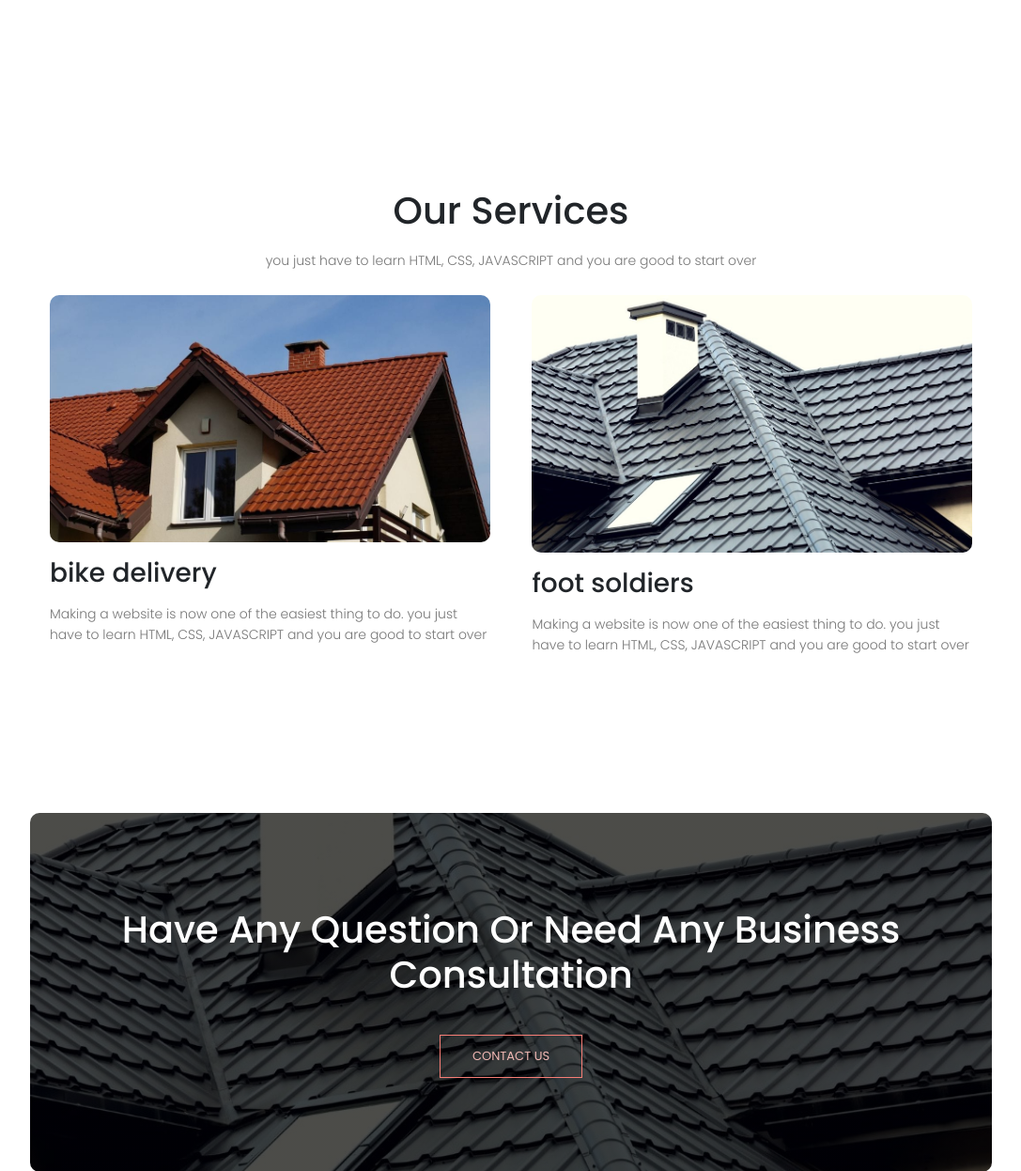
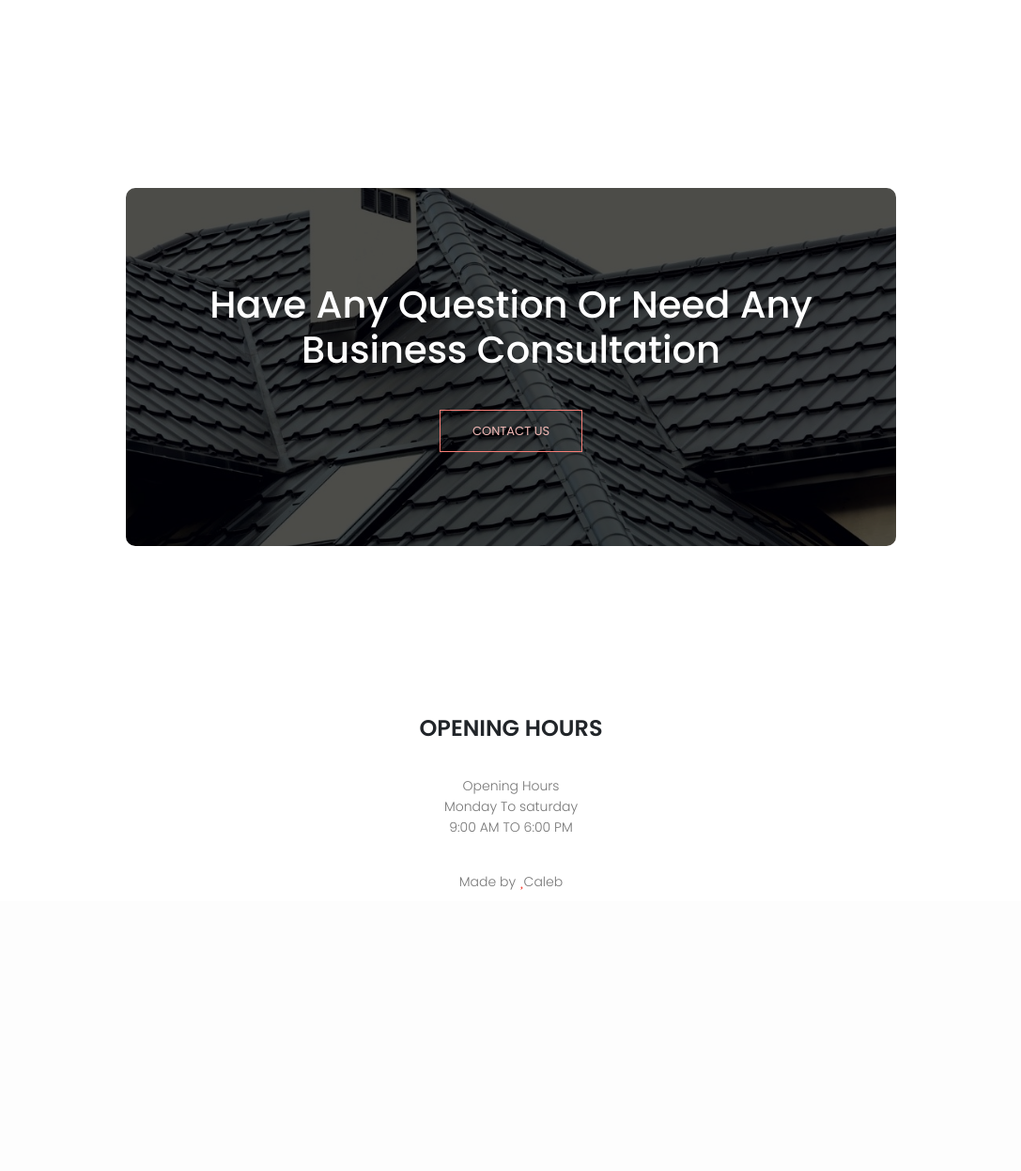
Before and after one commit to DevRealmKe/AspenMabatiKe, a Django app: page /aboutus/ in a window 1280 px wide. Shown: the part 638-1884 px from the top of the page at 94% size, without its empty margins (96-1183 px from the left). After the commit the page ends 1585 px from the top, so only its background shows below. Run offline with Django 4.2, Linux system fonts and the light colour scheme; some libraries are stand-ins or nearby versions.

Commit message:
Update AboutUs.html

```diff
--- a/Homeapp/templates/Homeapp/AboutUs.html
+++ b/Homeapp/templates/Homeapp/AboutUs.html
@@ -18,30 +18,6 @@
 
         </div>
 
-    </section>
-
-    <!-------- Services ------->
-
-    <section class="services">
-        <h1>Our Services</h1>
-        <p>you just have to learn HTML, CSS, JAVASCRIPT and you are good to start over</p>
-
-        <div class="row">
-            <div class="services-col">
-                <img src="{% static 'images/roof2.jpg' %}">
-                <h3>bike delivery</h3>
-                <p>Making a website is now one of the easiest thing to do. you just have to learn HTML, CSS, JAVASCRIPT and you are good to start over</p>
-            </div>
-             <div class="services-col">
-                <img src="{% static 'images/roof3.jpg' %}">
-                <h3>foot soldiers</h3>
-                <p>Making a website is now one of the easiest thing to do. you just have to learn HTML, CSS, JAVASCRIPT and you are good to start over</p>
-            </div>
-        </div>
-
-         </section>
-
-
 
      <!------ call to action ------->
 
```
